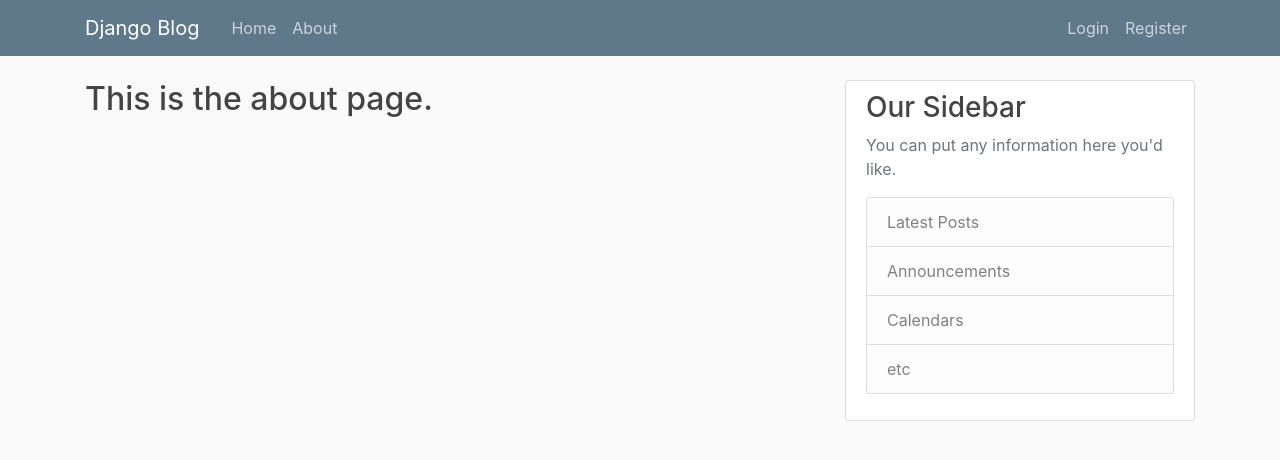
After one commit to benard-kong/DjangoProjects, a Django app: template my_django_project/blog/templates/blog/about.html in a window 1280 px wide. The commit adds this page. Shown: the top 460 px of the page. Run offline with Django 3.2, Linux system fonts and the light colour scheme; the template is opened without the code that fills it, so the values that code supplies are empty; some libraries are stand-ins or nearby versions.

```diff
--- /dev/null
+++ b/my_django_project/blog/static/blog/main.css
@@ -0,0 +1,84 @@
+body {
+  background: #fafafa;
+  color: #333333;
+  margin-top: 5rem;
+}
+
+h1, h2, h3, h4, h5, h6 {
+  color: #444444;
+}
+
+ul {
+  margin: 0;
+}
+
+.bg-steel {
+  background-color: #5f788a;
+}
+
+.site-header .navbar-nav .nav-link {
+  color: #cbd5db;
+}
+
+.site-header .navbar-nav .nav-link:hover {
+  color: #ffffff;
+}
+
+.site-header .navbar-nav .nav-link.active {
+  font-weight: 500;
+}
+
+.content-section {
+  background: #ffffff;
+  padding: 10px 20px;
+  border: 1px solid #dddddd;
+  border-radius: 3px;
+  margin-bottom: 20px;
+}
+
+.article-title {
+  color: #444444;
+}
+
+a.article-title:hover {
+  color: #428bca;
+  text-decoration: none;
+}
+
+.article-content {
+  white-space: pre-line;
+}
+
+.article-img {
+  height: 65px;
+  width: 65px;
+  margin-right: 16px;
+}
+
+.article-metadata {
+  padding-bottom: 1px;
+  margin-bottom: 4px;
+  border-bottom: 1px solid #e3e3e3
+}
+
+.article-metadata a:hover {
+  color: #333;
+  text-decoration: none;
+}
+
+.article-svg {
+  width: 25px;
+  height: 25px;
+  vertical-align: middle;
+}
+
+.account-img {
+  height: 125px;
+  width: 125px;
+  margin-right: 20px;
+  margin-bottom: 16px;
+}
+
+.account-heading {
+  font-size: 2.5rem;
+}
--- /dev/null
+++ b/my_django_project/blog/templates/blog/about.html
@@ -0,0 +1,4 @@
+{% extends "blog/base.html" %}
+{% block content %}
+  <h2>This is the about page.</h2>
+{% endblock content %}
--- a/my_django_project/blog/templates/blog/base.html
+++ b/my_django_project/blog/templates/blog/base.html
@@ -1,11 +1,71 @@
+{% load static %}
+<!DOCTYPE html>
 <html>
-<header>
+<head>
 
-</header>
+    <!-- Required meta tags -->
+    <meta charset="utf-8">
+    <meta name="viewport" content="width=device-width, initial-scale=1, shrink-to-fit=no">
+
+    <!-- Bootstrap CSS -->
+    <link rel="stylesheet" href="https://maxcdn.bootstrapcdn.com/bootstrap/4.0.0/css/bootstrap.min.css" integrity="sha384-Gn5384xqQ1aoWXA+058RXPxPg6fy4IWvTNh0E263XmFcJlSAwiGgFAW/dAiS6JXm" crossorigin="anonymous">
+
+    <link rel="stylesheet" type="text/css" href="{% static 'blog/main.css' %}">
+
+    {% if title %}
+        <title>Django Blog - {{ title }}</title>
+    {% else %}
+        <title>Django Blog</title>
+    {% endif %}
+</head>
 <body>
-    <h2>Hello World</h2>
-    {% block content %}
+    <header class="site-header">
+      <nav class="navbar navbar-expand-md navbar-dark bg-steel fixed-top">
+        <div class="container">
+          <a class="navbar-brand mr-4" href="{% url 'blog-home' %}">Django Blog</a>
+          <button class="navbar-toggler" type="button" data-toggle="collapse" data-target="#navbarToggle" aria-controls="navbarToggle" aria-expanded="false" aria-label="Toggle navigation">
+          <span class="navbar-toggler-icon"></span>
+          </button>
+          <div class="collapse navbar-collapse" id="navbarToggle">
+            <div class="navbar-nav mr-auto">
+              <a class="nav-item nav-link" href="{% url 'blog-home' %}">Home</a>
+              <a class="nav-item nav-link" href="{% url 'blog-about' %}">About</a>
+            </div>
+            <!-- Navbar Right Side -->
+            <div class="navbar-nav">
+              <a class="nav-item nav-link" href="#">Login</a>
+              <a class="nav-item nav-link" href="{% url 'register' %}">Register</a>
+            </div>
+          </div>
+        </div>
+      </nav>
+    </header>
+    <main role="main" class="container">
+      <div class="row">
+        <div class="col-md-8">
+          {% block content %}
+          {% endblock %}
+        </div>
+        <div class="col-md-4">
+          <div class="content-section">
+            <h3>Our Sidebar</h3>
+            <p class='text-muted'>You can put any information here you'd like.
+              <ul class="list-group">
+                <li class="list-group-item list-group-item-light">Latest Posts</li>
+                <li class="list-group-item list-group-item-light">Announcements</li>
+                <li class="list-group-item list-group-item-light">Calendars</li>
+                <li class="list-group-item list-group-item-light">etc</li>
+              </ul>
+            </p>
+          </div>
+        </div>
+      </div>
+    </main>
 
-    {% endblock content %}
+    <!-- Optional JavaScript -->
+    <!-- jQuery first, then Popper.js, then Bootstrap JS -->
+    <script src="https://code.jquery.com/jquery-3.2.1.slim.min.js" integrity="sha384-KJ3o2DKtIkvYIK3UENzmM7KCkRr/rE9/Qpg6aAZGJwFDMVNA/GpGFF93hXpG5KkN" crossorigin="anonymous"></script>
+    <script src="https://cdnjs.cloudflare.com/ajax/libs/popper.js/1.12.9/umd/popper.min.js" integrity="sha384-ApNbgh9B+Y1QKtv3Rn7W3mgPxhU9K/ScQsAP7hUibX39j7fakFPskvXusvfa0b4Q" crossorigin="anonymous"></script>
+    <script src="https://maxcdn.bootstrapcdn.com/bootstrap/4.0.0/js/bootstrap.min.js" integrity="sha384-JZR6Spejh4U02d8jOt6vLEHfe/JQGiRRSQQxSfFWpi1MquVdAyjUar5+76PVCmYl" crossorigin="anonymous"></script>
 </body>
 </html>
--- a/my_django_project/blog/urls.py
+++ b/my_django_project/blog/urls.py
@@ -18,5 +18,6 @@ from django.urls import path, include
 from . import views
 
 urlpatterns = [
-    path('', views.home, name='blog-home')
+    path('', views.home, name='blog-home'),
+    path(r'about/', views.about, name="blog-about")
 ]
--- a/my_django_project/blog/views.py
+++ b/my_django_project/blog/views.py
@@ -15,3 +15,6 @@ def home(request):
     all_posts = Post.objects.all()
     dat = {'posts': all_posts}
     return render(request, "blog/home.html", context=dat)
+
+def about(request):
+    return render(request, "blog/about.html")
```
